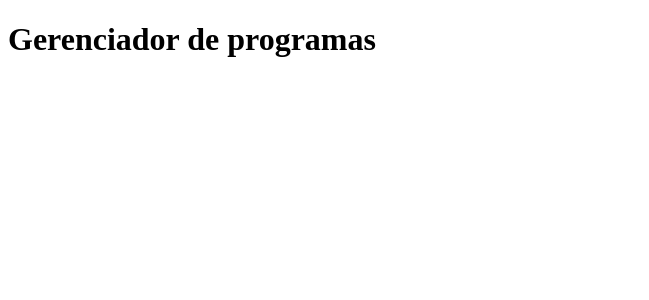
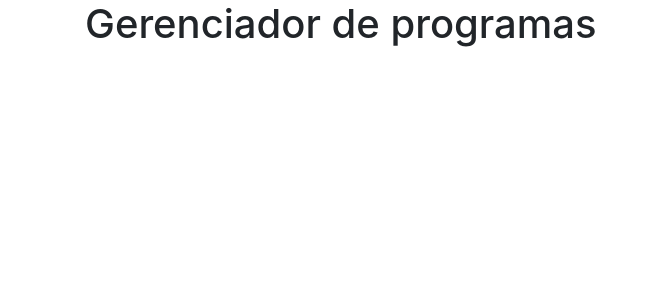
Before and after one commit to bognarjunior/gerenciador-programas, a React (Create React App) app: page / in a window 1280 px wide. Shown: the top 300 px of the page, without its empty margins (0-649 px from the left). Built offline with nearby package versions, Linux system fonts and the light colour scheme.

Commit message:
Adicionando Bootstrap
Adicionando bootstrap

```diff
--- a/package.json
+++ b/package.json
@@ -3,9 +3,11 @@
   "version": "0.1.0",
   "private": true,
   "dependencies": {
+    "bootstrap": "^4.1.3",
     "react": "^16.4.2",
     "react-dom": "^16.4.2",
-    "react-scripts": "1.1.5"
+    "react-scripts": "1.1.5",
+    "reactstrap": "^6.4.0"
   },
   "scripts": {
     "start": "react-scripts start",
--- a/public/index.html
+++ b/public/index.html
@@ -4,37 +4,13 @@
     <meta charset="utf-8">
     <meta name="viewport" content="width=device-width, initial-scale=1, shrink-to-fit=no">
     <meta name="theme-color" content="#000000">
-    <!--
-      manifest.json provides metadata used when your web app is added to the
-      homescreen on Android. See https://developers.google.com/web/fundamentals/engage-and-retain/web-app-manifest/
-    -->
     <link rel="manifest" href="%PUBLIC_URL%/manifest.json">
-    <link rel="shortcut icon" href="%PUBLIC_URL%/favicon.ico">
-    <!--
-      Notice the use of %PUBLIC_URL% in the tags above.
-      It will be replaced with the URL of the `public` folder during the build.
-      Only files inside the `public` folder can be referenced from the HTML.
-
-      Unlike "/favicon.ico" or "favicon.ico", "%PUBLIC_URL%/favicon.ico" will
-      work correctly both with client-side routing and a non-root public URL.
-      Learn how to configure a non-root public URL by running `npm run build`.
-    -->
-    <title>React App</title>
+    <title>Gerenciador de Programas</title>
   </head>
   <body>
     <noscript>
       You need to enable JavaScript to run this app.
     </noscript>
     <div id="root"></div>
-    <!--
-      This HTML file is a template.
-      If you open it directly in the browser, you will see an empty page.
-
-      You can add webfonts, meta tags, or analytics to this file.
-      The build step will place the bundled scripts into the <body> tag.
-
-      To begin the development, run `npm start` or `yarn start`.
-      To create a production bundle, use `npm run build` or `yarn build`.
-    -->
   </body>
 </html>
--- a/src/components/App.js
+++ b/src/components/App.js
@@ -3,7 +3,7 @@ import React, { Component } from 'react';
 class App extends Component {
   render() {
     return (
-      <div>
+      <div className="container">
         <h1>Gerenciador de programas</h1>
       </div>
     );
--- a/src/index.js
+++ b/src/index.js
@@ -1,5 +1,6 @@
 import React from 'react';
 import ReactDOM from 'react-dom';
+import 'bootstrap/dist/css/bootstrap.min.css';
 import App from './components/App';
 import registerServiceWorker from './registerServiceWorker';
 
```
Also changed, not shown: 1 other file (tests, documents, lock files or other folders).
